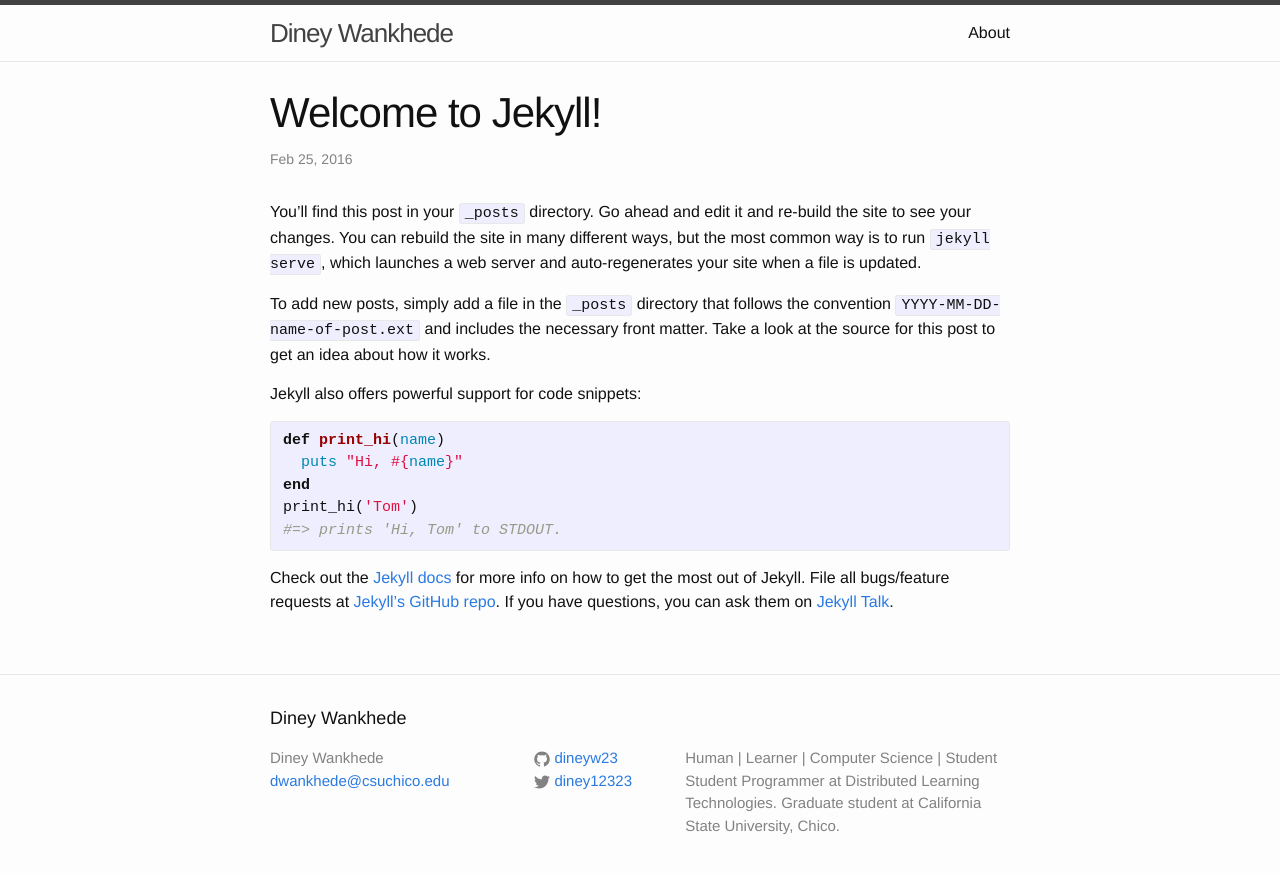
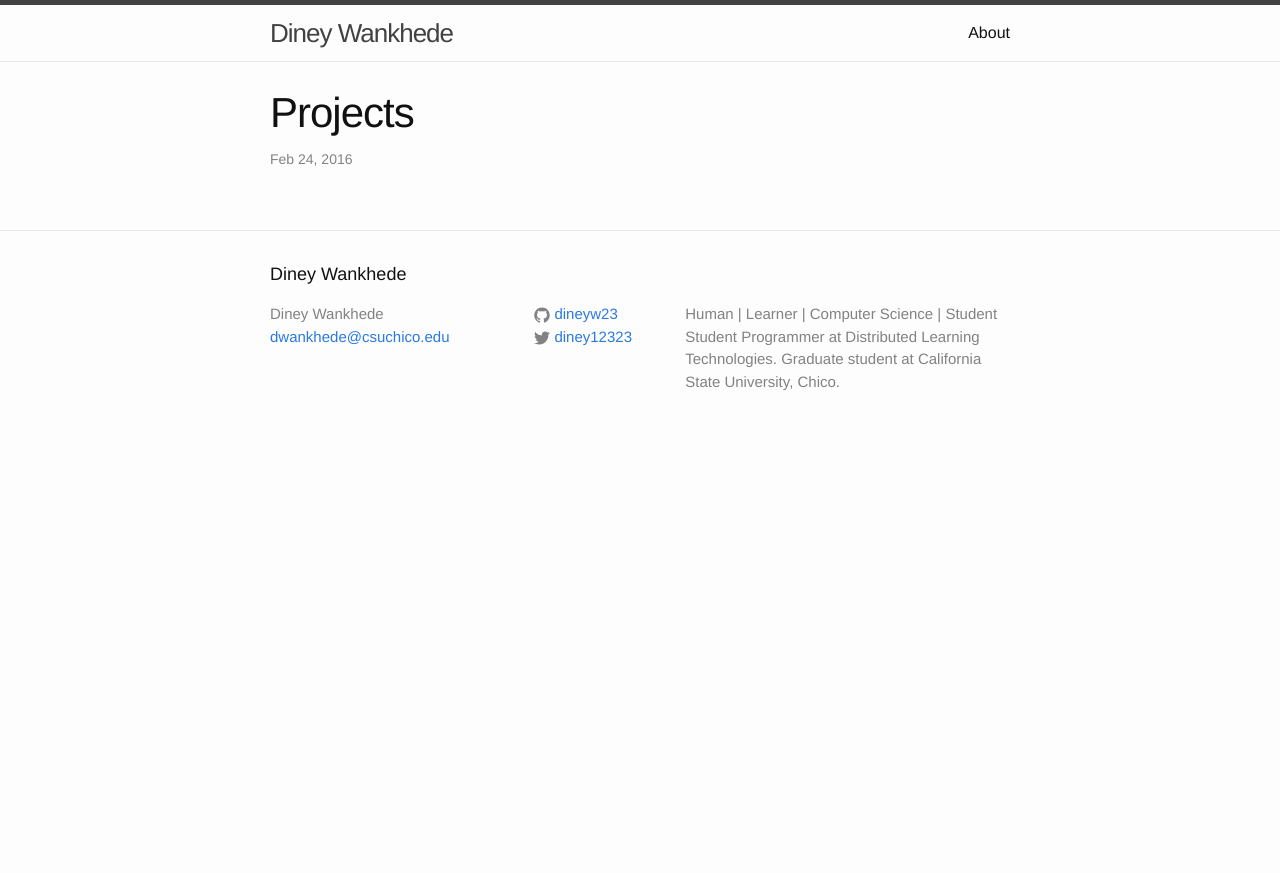
Before and after one commit to dineyw23/dineyw23.github.io, a Jekyll site: the page built from _posts/2016-02-24-welcome-to-jekyll.markdown, in a window 1280 px wide. Shown: the top 873 px of the page. Built offline with Jekyll 4.4.1, drawn with Linux system fonts in a browser that asks for light colours.

Commit message:
first in this

```diff
--- a/_posts/2016-02-24-welcome-to-jekyll.markdown
+++ b/_posts/2016-02-24-welcome-to-jekyll.markdown
@@ -1,25 +1,6 @@
 ---
 layout: post
-title:  "Welcome to Jekyll!"
-date:   2016-02-24 20:23:42 -0800
-categories: jekyll update
+title:  "Projects"
+categories: projects
+permalink: /projects
 ---
-You’ll find this post in your `_posts` directory. Go ahead and edit it and re-build the site to see your changes. You can rebuild the site in many different ways, but the most common way is to run `jekyll serve`, which launches a web server and auto-regenerates your site when a file is updated.
-
-To add new posts, simply add a file in the `_posts` directory that follows the convention `YYYY-MM-DD-name-of-post.ext` and includes the necessary front matter. Take a look at the source for this post to get an idea about how it works.
-
-Jekyll also offers powerful support for code snippets:
-
-{% highlight ruby %}
-def print_hi(name)
-  puts "Hi, #{name}"
-end
-print_hi('Tom')
-#=> prints 'Hi, Tom' to STDOUT.
-{% endhighlight %}
-
-Check out the [Jekyll docs][jekyll-docs] for more info on how to get the most out of Jekyll. File all bugs/feature requests at [Jekyll’s GitHub repo][jekyll-gh]. If you have questions, you can ask them on [Jekyll Talk][jekyll-talk].
-
-[jekyll-docs]: http://jekyllrb.com/docs/home
-[jekyll-gh]:   https://github.com/jekyll/jekyll
-[jekyll-talk]: https://talk.jekyllrb.com/
```
